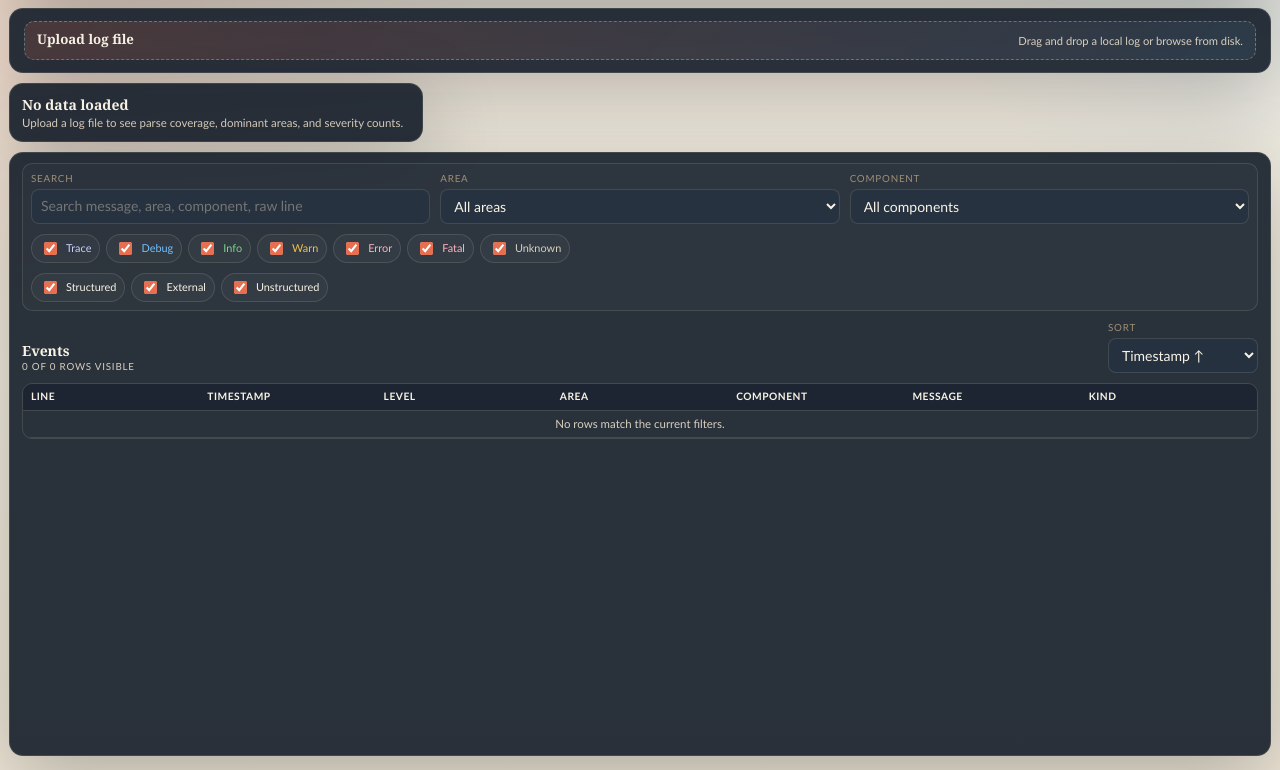
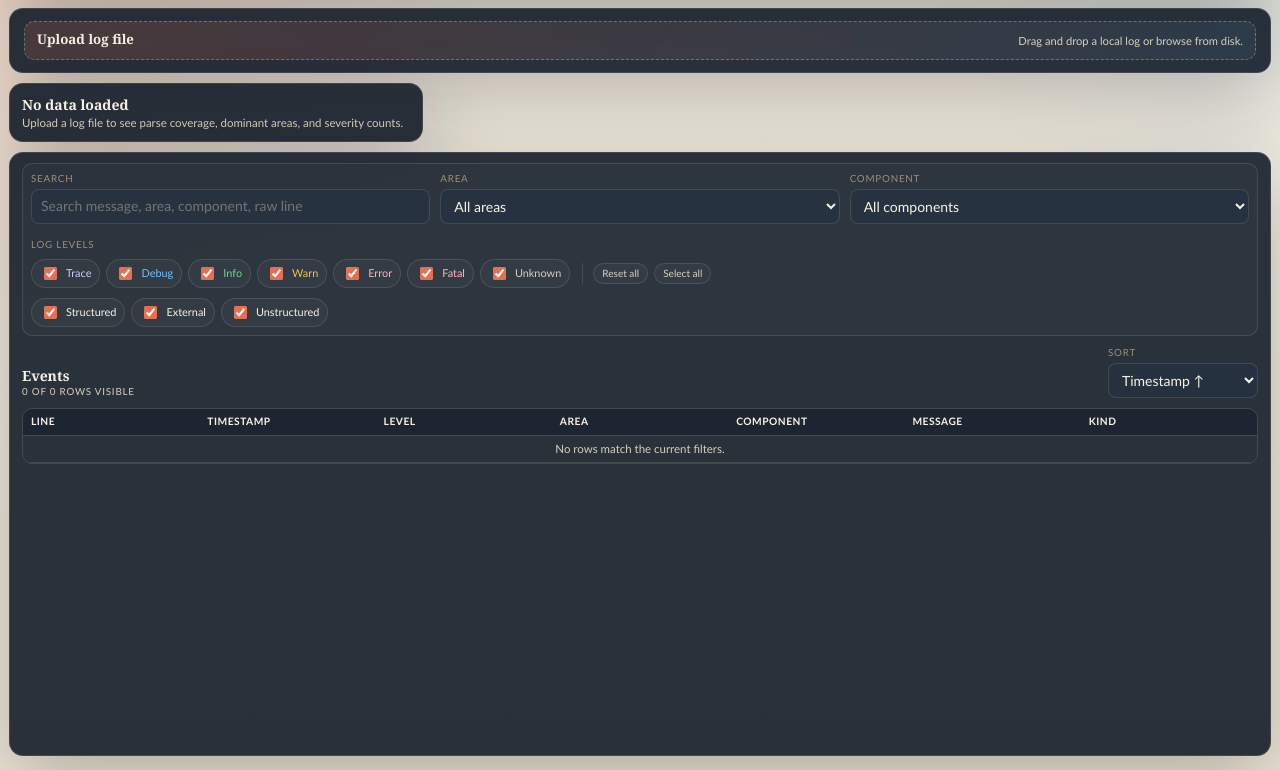
Before and after one commit to maxsharabayko/log-viewer, a website built with Vite: page index.html in a window 1280 px wide. Shown: the part 131-901 px from the top of the page. Built offline with nearby package versions, Linux system fonts and the light colour scheme.

Commit message:
Added reset all and select all levels buttons.

```diff
--- a/src/main.ts
+++ b/src/main.ts
@@ -80,7 +80,17 @@ app.innerHTML = `
             </label>
           </div>
 
-          <div class="level-row" id="level-row"></div>
+          <div class="level-toolbar">
+            <span class="field-label">Log levels</span>
+          </div>
+
+          <div class="levels-cluster">
+            <div class="level-row" id="level-row"></div>
+            <div class="level-actions level-actions-inline" aria-label="Log level actions">
+              <button id="reset-levels" class="level-action-btn" type="button">Reset all</button>
+              <button id="select-all-levels" class="level-action-btn" type="button">Select all</button>
+            </div>
+          </div>
 
           <div class="kind-row">
             <label><input id="structured-toggle" type="checkbox" checked /> Structured</label>
@@ -138,6 +148,8 @@ const externalToggle = document.querySelector<HTMLInputElement>('#external-toggl
 const unstructuredToggle = document.querySelector<HTMLInputElement>('#unstructured-toggle')
 const sortSelect = document.querySelector<HTMLSelectElement>('#sort-select')
 const levelRow = document.querySelector<HTMLDivElement>('#level-row')
+const resetLevelsButton = document.querySelector<HTMLButtonElement>('#reset-levels')
+const selectAllLevelsButton = document.querySelector<HTMLButtonElement>('#select-all-levels')
 const summaryGrid = document.querySelector<HTMLDivElement>('#summary-grid')
 const resultsBody = document.querySelector<HTMLTableSectionElement>('#results-body')
 const resultsMeta = document.querySelector<HTMLParagraphElement>('#results-meta')
@@ -153,6 +165,8 @@ if (
   !unstructuredToggle ||
   !sortSelect ||
   !levelRow ||
+  !resetLevelsButton ||
+  !selectAllLevelsButton ||
   !summaryGrid ||
   !resultsBody ||
   !resultsMeta ||
@@ -171,6 +185,8 @@ const ui = {
   unstructuredToggle,
   sortSelect,
   levelRow,
+  resetLevelsButton,
+  selectAllLevelsButton,
   summaryGrid,
   resultsBody,
   resultsMeta,
@@ -393,6 +409,18 @@ ui.sortSelect.addEventListener('change', () => {
   applyState()
 })
 
+ui.resetLevelsButton.addEventListener('click', () => {
+  state.filters.levels.clear()
+  renderLevelFilters()
+  applyState()
+})
+
+ui.selectAllLevelsButton.addEventListener('click', () => {
+  state.filters.levels = new Set(ALL_LEVELS)
+  renderLevelFilters()
+  applyState()
+})
+
 ui.dropzone.addEventListener('dragover', (event) => {
   event.preventDefault()
   ui.dropzone.classList.add('drag-active')
--- a/src/style.css
+++ b/src/style.css
@@ -235,7 +235,68 @@ tbody,
   display: flex;
   flex-wrap: wrap;
   gap: 6px;
+}
+
+.level-row {
+  margin-top: 0;
+}
+
+.kind-row {
   margin-top: 10px;
+}
+
+.level-toolbar {
+  display: block;
+  margin-top: 10px;
+}
+
+.levels-cluster {
+  display: flex;
+  flex-wrap: wrap;
+  align-items: center;
+  gap: 8px;
+  margin-top: 6px;
+}
+
+.field-label {
+  color: var(--muted);
+  font-size: 0.7rem;
+  letter-spacing: 0.08em;
+  text-transform: uppercase;
+}
+
+.level-actions {
+  display: inline-flex;
+  gap: 6px;
+}
+
+.level-actions-inline {
+  margin-left: 4px;
+  padding-left: 10px;
+  border-left: 1px solid var(--line);
+}
+
+.level-action-btn {
+  border: 1px solid var(--line);
+  border-radius: 999px;
+  padding: 3px 8px;
+  background: rgba(255, 255, 255, 0.03);
+  color: var(--text-soft);
+  font-size: 0.72rem;
+  cursor: pointer;
+}
+
+.level-action-btn:hover {
+  border-color: rgba(255, 241, 213, 0.45);
+  color: var(--text);
+}
+
+@media (max-width: 900px) {
+  .level-actions-inline {
+    margin-left: 0;
+    padding-left: 0;
+    border-left: 0;
+  }
 }
 
 .level-pill,
```
